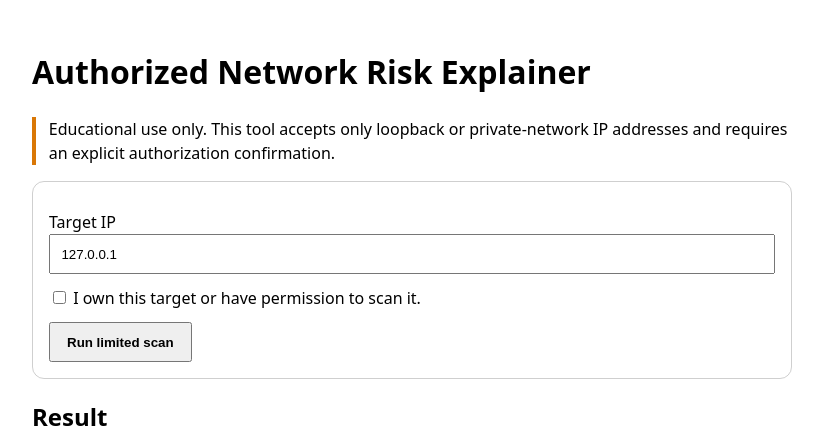
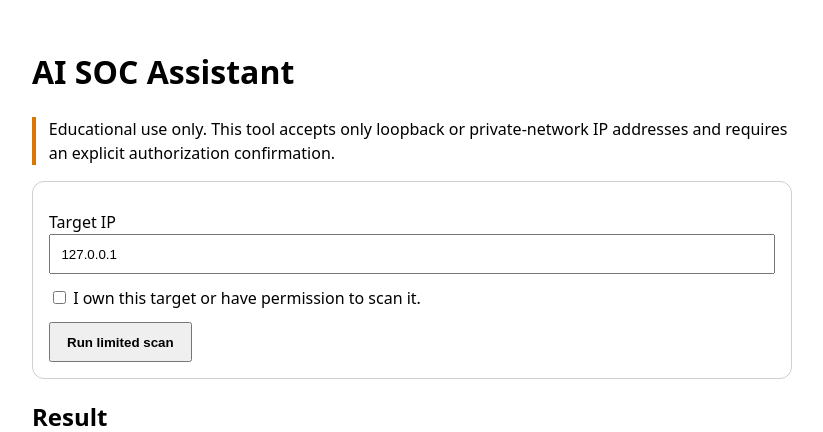
Before and after one commit to soin8293/ai_soc_assistant, a FastAPI app: page / in a window 1280 px wide. Shown: the top 432 px of the page, without its empty margins (228-1051 px from the left). Run offline with FastAPI, Linux system fonts and the light colour scheme.

Commit message:
Align project display name to AI SOC Assistant (#13)
Co-authored-by: Sorbarikor Inene <soin8293@users.noreply.github.com>

```diff
--- a/main.py
+++ b/main.py
@@ -38,7 +38,7 @@ ALLOWED_NETWORKS = tuple(
     )
 )
 
-app = FastAPI(title="Authorized Network Risk Explainer", version="0.3.0")
+app = FastAPI(title="AI SOC Assistant", version="0.3.0")
 templates = Jinja2Templates(directory="templates")
 
 
--- a/templates/index.html
+++ b/templates/index.html
@@ -3,7 +3,7 @@
 <head>
   <meta charset="utf-8">
   <meta name="viewport" content="width=device-width, initial-scale=1">
-  <title>Authorized Network Risk Explainer</title>
+  <title>AI SOC Assistant</title>
   <style>
     :root { color-scheme: light dark; font-family: system-ui, sans-serif; }
     body { max-width: 760px; margin: 3rem auto; padding: 0 1.25rem; line-height: 1.5; }
@@ -17,7 +17,7 @@
 </head>
 <body>
   <main>
-    <h1>Authorized Network Risk Explainer</h1>
+    <h1>AI SOC Assistant</h1>
     <p class="warning">
       Educational use only. This tool accepts only loopback or private-network IP
       addresses and requires an explicit authorization confirmation.
```
Also changed, not shown: README.md.
